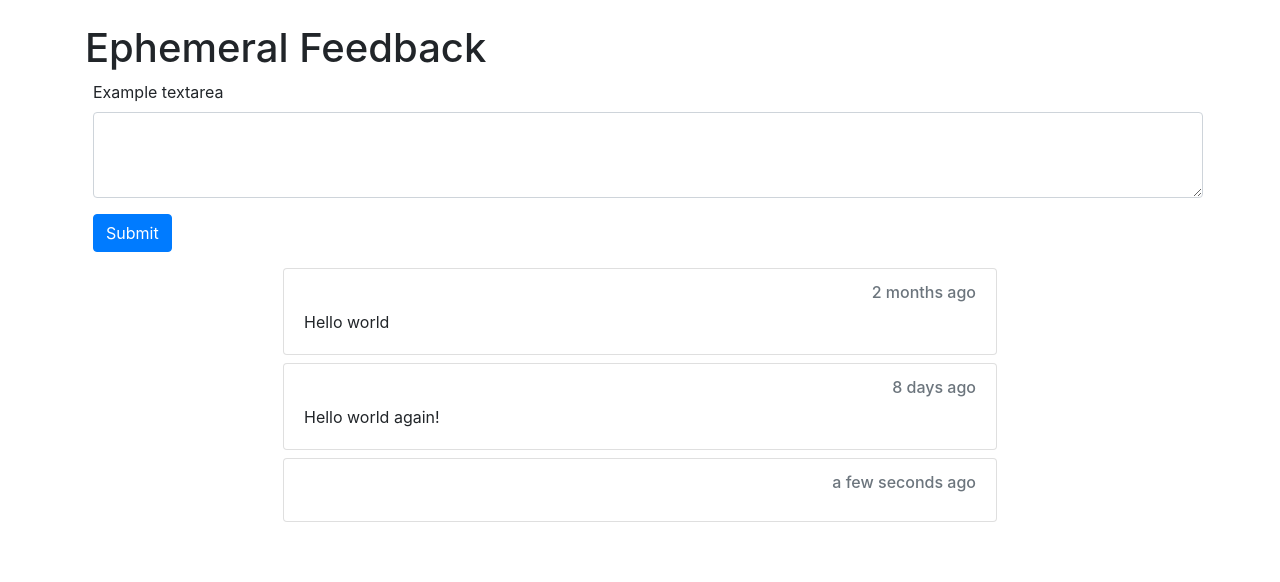
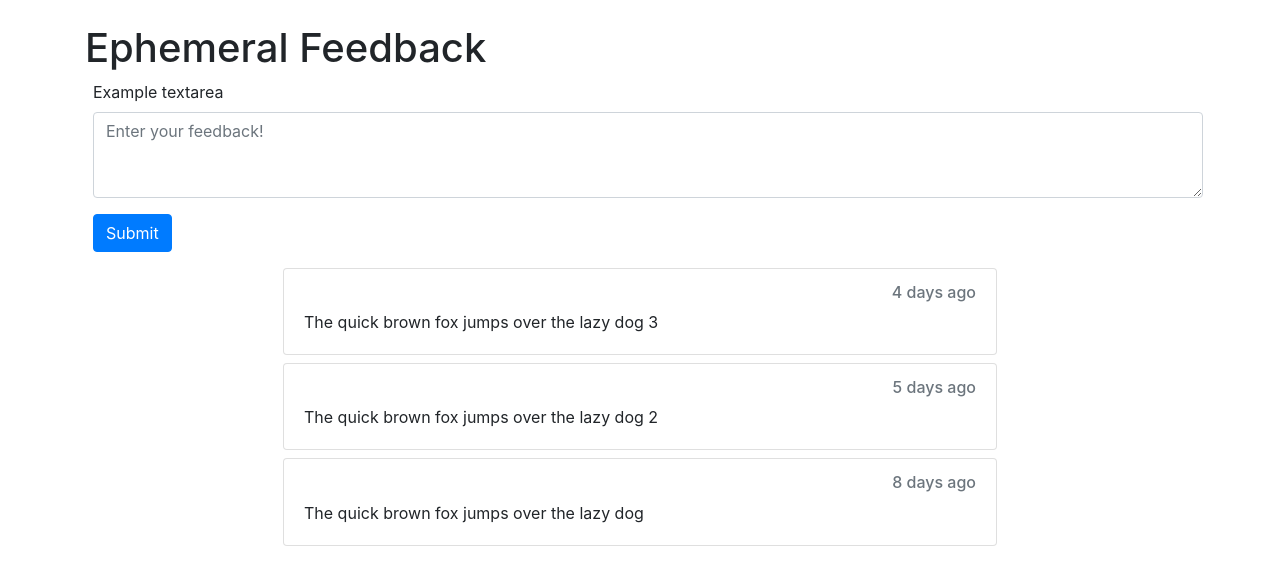
Before and after one commit to connlim/temp-feedback, a Next.js app in the folder nextjs/: page /feedback in a window 1280 px wide. Shown: the top 582 px of the page. Built offline with nearby package versions, Linux system fonts and the light colour scheme.

Commit message:
Add basic javascript for feedback page

```diff
--- a/nextjs/package.json
+++ b/nextjs/package.json
@@ -11,7 +11,6 @@
     "bootstrap": "^4.6.0",
     "dayjs": "^1.10.4",
     "express": "^4.17.1",
-    "moment": "^2.29.1",
     "next": "10.0.6",
     "react": "17.0.1",
     "react-bootstrap": "^1.4.3",
--- a/nextjs/pages/feedback.js
+++ b/nextjs/pages/feedback.js
@@ -7,12 +7,9 @@ import Form from "react-bootstrap/Form";
 import Row from "react-bootstrap/Row";
 import dayjs from "dayjs";
 import relativeTime from "dayjs/plugin/relativeTime";
+import { useState } from "react";
 
 dayjs.extend(relativeTime);
-
-function submitFeedback() {
-  alert("Hello world");
-}
 
 function FeedbackCard(props) {
   return (
@@ -27,7 +24,28 @@ function FeedbackCard(props) {
   );
 }
 
-export default function Feedback() {
+export default function Feedback(props) {
+  const [inputText, setInputText] = useState("");
+
+  const updateFeedbackInput = (event) => {
+    setInputText(event.target.value);
+  };
+
+  const submitFeedback = (event) => {
+    alert(inputText);
+  };
+
+  if (!props.hasOwnProperty("feedback")) {
+    return <>No feedback found!</>;
+  }
+  const feedbackCards = props.feedback.map((feedback, index) => (
+    <FeedbackCard
+      key={index}
+      dateTime={feedback.dateTime}
+      text={feedback.text}
+    />
+  ));
+
   return (
     <>
       <Head>
@@ -40,7 +58,13 @@ export default function Feedback() {
         <Form className="m-2 w-100">
           <Form.Group controlId="">
             <Form.Label>Example textarea</Form.Label>
-            <Form.Control as="textarea" rows={3} />
+            <Form.Control
+              as="textarea"
+              rows={3}
+              value={inputText}
+              onChange={updateFeedbackInput}
+              placeholder="Enter your feedback!"
+            />
           </Form.Group>
           <Button variant="primary" type="button" onClick={submitFeedback}>
             Submit
@@ -48,14 +72,7 @@ export default function Feedback() {
         </Form>
 
         <Row className="justify-content-center">
-          <Col lg={8}>
-            <FeedbackCard dateTime="2021-01-01" text="Hello world" />
-            <FeedbackCard
-              dateTime="2021-02-19T15:43:00+08:00"
-              text="Hello world again!"
-            />
-            <FeedbackCard />
-          </Col>
+          <Col lg={8}>{feedbackCards}</Col>
         </Row>
       </Container>
     </>
@@ -63,7 +80,47 @@ export default function Feedback() {
 }
 
 export async function getStaticProps(context) {
+  // const res = await fetch("");
+  // const data = await res.json();
+
+  // if (data == null) {
+  //   return {
+  //     props: { },
+  //   };
+  // } else {
+  //   return {
+  //     props: {feedback: data.feedback}
+  //   }
+  // }
+  let feedback = [
+    {
+      dateTime: "2021-02-19T15:43:00Z",
+      text: "The quick brown fox jumps over the lazy dog",
+    },
+    {
+      dateTime: "2021-02-22T15:43:00Z",
+      text: "The quick brown fox jumps over the lazy dog 2",
+    },
+    {
+      dateTime: "2021-02-23T15:43:00Z",
+      text: "The quick brown fox jumps over the lazy dog 3",
+    },
+  ];
+  feedback.sort((a, b) => {
+    const x = dayjs(a);
+    const y = dayjs(b);
+    if (x.isBefore(y)) {
+      return 1;
+    } else if (x.isSame(y)) {
+      return 0;
+    } else {
+      return -1;
+    }
+  });
+
   return {
-    props: {},
+    props: {
+      feedback,
+    },
   };
 }
```
Also changed, not shown: 1 other file (tests, documents, lock files or other folders).
